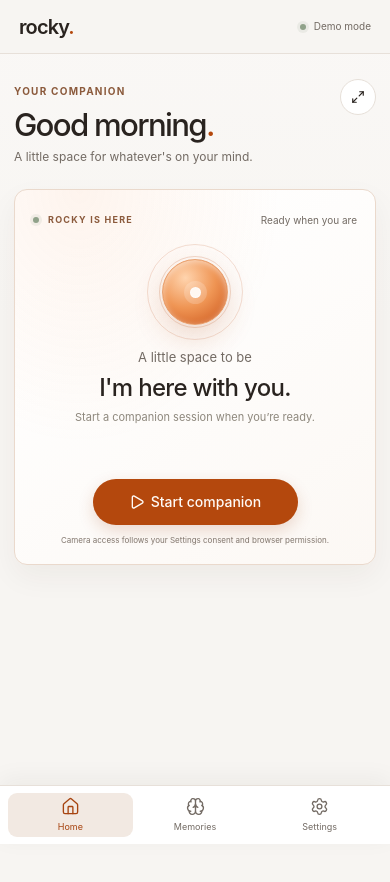
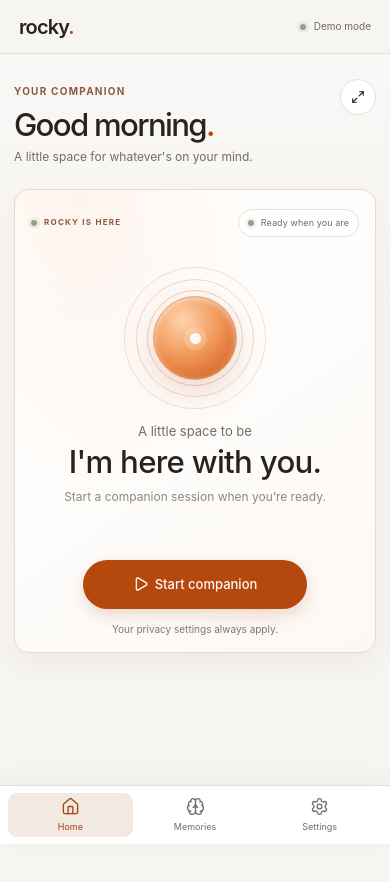
Before and after one commit to daveancheta/rocky-ai, a Next.js app: page / in a window 390 px wide. Shown: the top 882 px of the page. Built offline with nearby package versions, Linux system fonts and the light colour scheme.

Commit message:
feat: enhance companion UI with clearer hierarchy, improved spacing, and updated status messaging

```diff
--- a/app/globals.css
+++ b/app/globals.css
@@ -1056,3 +1056,73 @@
   .context-card { padding: 9px; }
   .context-detail { align-items: flex-start; }
 }
+
+/* Home companion polish: clearer hierarchy and calmer conversational spacing. */
+.companion-stage .presence-panel {
+  min-height: 390px;
+  padding: 25px clamp(22px, 5vw, 42px) 22px;
+  border-radius: 18px;
+}
+.presence-topline { min-height: 32px; }
+.presence-awareness-status {
+  min-height: 30px;
+  padding: 0 11px;
+  border: 1px solid var(--border);
+  border-radius: 999px;
+  background: var(--card);
+  font-size: 10px;
+  letter-spacing: .01em;
+}
+.presence-live-dot {
+  width: 6px;
+  height: 6px;
+  flex: 0 0 auto;
+  border-radius: 50%;
+  background: #90a28a;
+  box-shadow: 0 0 0 3px rgb(144 162 138 / 12%);
+}
+.presence-status-listening .presence-live-dot,
+.presence-status-speaking .presence-live-dot { background: var(--primary); box-shadow: 0 0 0 3px color-mix(in srgb, var(--primary) 13%, transparent); }
+.presence-status-thinking .presence-live-dot,
+.presence-status-observing .presence-live-dot { background: var(--champagne); box-shadow: 0 0 0 3px color-mix(in srgb, var(--champagne) 16%, transparent); }
+.companion-stage .presence-main { min-height: 235px; gap: clamp(32px, 6vw, 66px); }
+.companion-stage .presence-orb { width: 172px; height: 172px; }
+.companion-stage .orb-core { width: 98px; height: 98px; }
+.companion-stage .presence-copy { min-width: 210px; }
+.companion-stage .presence-copy h2 { max-width: 330px; font-size: clamp(30px, 3.5vw, 39px); line-height: 1.12; }
+.companion-stage .presence-state { margin-top: 12px; font-size: 12px; }
+.companion-reply {
+  display: grid;
+  gap: 6px;
+  width: min(100%, 600px);
+  max-height: 145px;
+  margin: 0 auto 2px;
+  padding: 13px 16px;
+  overflow: auto;
+  border: 1px solid var(--border);
+  border-radius: 14px;
+  background: var(--background);
+  box-shadow: 0 5px 16px rgb(43 37 28 / 4%);
+  text-align: left;
+}
+.companion-reply > span { color: var(--taupe); font-size: 9px; font-weight: 600; letter-spacing: .12em; }
+.companion-latest-reply { max-height: none; color: var(--foreground); font-size: 14px; line-height: 1.65; text-align: left; }
+.companion-voice-controls { min-height: 50px; border-radius: 999px; box-shadow: 0 6px 18px rgb(43 37 28 / 6%); }
+.companion-voice-controls .companion-voice-button { width: 38px; height: 38px; }
+.companion-session-button { min-width: 224px; min-height: 49px; font-size: 13px; font-weight: 550; }
+.presence-footnote { margin-top: 13px; font-size: 10px; }
+
+@media (max-width: 600px) {
+  .companion-stage .presence-panel { min-height: 0; padding: 17px 16px 16px; border-radius: 15px; }
+  .presence-topline .eyebrow { gap: 7px; font-size: 8px; }
+  .presence-awareness-status { gap: 7px; min-height: 28px; padding: 0 9px; font-size: 9px; }
+  .companion-stage .presence-main { min-height: 0; flex-direction: column; gap: 13px; padding: 28px 0 21px; }
+  .companion-stage .presence-orb { width: 142px; height: 142px; }
+  .companion-stage .orb-core { width: 84px; height: 84px; }
+  .companion-stage .presence-copy { min-width: 0; text-align: center; }
+  .companion-stage .presence-copy h2 { margin: 0 auto; font-size: clamp(28px, 8vw, 34px); }
+  .companion-stage .presence-state { margin-top: 8px; }
+  .companion-reply { max-height: 130px; padding: 11px 13px; }
+  .companion-latest-reply { font-size: 13px; }
+  .companion-session-button { min-width: min(224px, 100%); }
+}
--- a/components/companion/companion-conversation.tsx
+++ b/components/companion/companion-conversation.tsx
@@ -136,7 +136,7 @@ export function CompanionConversation() {
 
   return (
     <div className="companion-conversation" aria-label="Talk with Rocky">
-      {isActive && latestReply && <p className="companion-latest-reply" aria-live="polite">{latestReply.content}</p>}
+      {isActive && latestReply && <div className="companion-reply" aria-live="polite"><span>ROCKY</span><p className="companion-latest-reply">{latestReply.content}</p></div>}
       {isActive && voiceStatusCopy && <p className="companion-voice-status" role="status" aria-live="polite">{voiceStatusCopy}</p>}
       {isActive && (voiceError || chatError || historyError) && <div className="companion-conversation-error" role="alert">
         <span>{voiceError || chatError || "Conversation history is unavailable; you can still start a new conversation."}</span>
--- a/components/rocky/rocky-presence.tsx
+++ b/components/rocky/rocky-presence.tsx
@@ -52,7 +52,8 @@ export function RockyPresence({ onToggle, isStarting, disabled }: { onToggle: ()
     <Card className={`presence-panel presence-${status} gap-0 ring-0`} aria-label="ROCKY companion presence">
       <div className="presence-topline">
         <span className="eyebrow"><span className="status-dot" /> ROCKY IS HERE</span>
-        <span className="presence-awareness-status" aria-live="polite">
+        <span className={`presence-awareness-status presence-status-${isActive ? status : "ready"}`} aria-live="polite">
+          <span className="presence-live-dot" aria-hidden="true" />
           {isActive ? statusCopy[status] : statusCopy.ready}
           {isActive && (status === "listening" || status === "speaking") && <span className={`presence-sound-wave wave-${status}`} aria-hidden="true"><i /><i /><i /><i /></span>}
         </span>
@@ -84,7 +85,7 @@ export function RockyPresence({ onToggle, isStarting, disabled }: { onToggle: ()
       <Button type="button" className="companion-session-button" onClick={onToggle} disabled={disabled} aria-pressed={isActive}>
         {isStarting ? <><CircleStop size={17} /> Cancel start</> : isActive ? <><CircleStop size={17} /> End companion</> : <><Play size={17} /> Start companion</>}
       </Button>
-      <p className="presence-footnote">{isActive ? "Ending the session stops camera checks and proactive check-ins." : "Camera access follows your Settings consent and browser permission."}</p>
+      <p className="presence-footnote">{isActive ? "Microphone and camera access stop when you end the session." : "Your privacy settings always apply."}</p>
     </Card>
   )
 }
```
